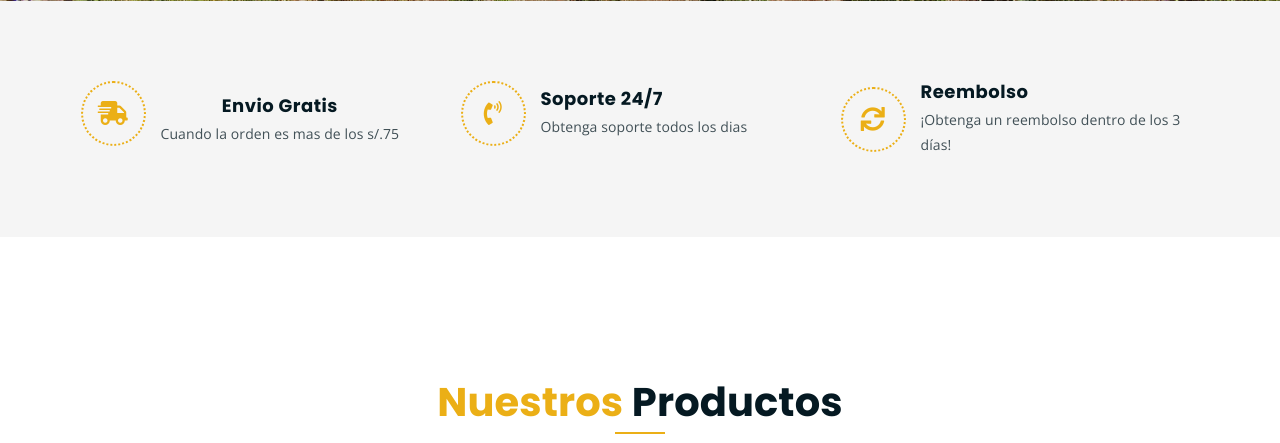
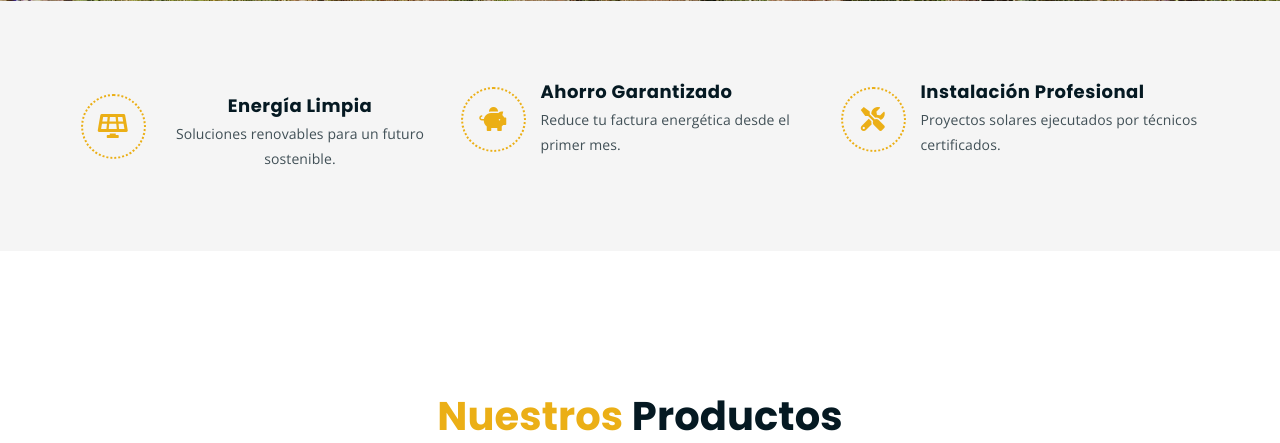
Before and after one commit to jhonccastilloa/Novatec-Energy, a PHP site: page / in a window 1280 px wide. Shown: the part 799-1242 px from the top of the page. Run offline with PHP 8.4, Linux system fonts and the light colour scheme; data comes from the database, SQL or seed files in the repository; some libraries are stand-ins or nearby versions.

Commit message:
feat(index): update service icons and descriptions for renewable energy focus

```diff
--- a/404.html
+++ b/404.html
@@ -160,7 +160,7 @@
 			</div>
 		</div>
 		<!-- end error section -->
-		<!-- logo carousel -->
+		<!-- logo carousel
 		<div class="logo-carousel-section">
 			<div class="container">
 				<div class="row">
@@ -186,7 +186,7 @@
 				</div>
 			</div>
 		</div>
-		<!-- end logo carousel -->
+		end logo carousel -->
 
 		<!-- footer -->
 	<div class="footer-area">
--- a/footer.php
+++ b/footer.php
@@ -1,4 +1,4 @@
-	<!-- logo carousel -->
+	<!-- logo carousel
 	<div class="logo-carousel-section">
 		<div class="container">
 			<div class="row">
@@ -24,7 +24,7 @@
 			</div>
 		</div>
 	</div>
-	<!-- end logo carousel -->
+	end logo carousel -->
 	<!-- footer -->
 	<div class="footer-area">
 		<div class="container">
--- a/index.php
+++ b/index.php
@@ -105,33 +105,33 @@ include_once("head.php");
 			<div class="col-lg-4 col-md-6 mb-4 mb-lg-0">
 				<div class="list-box d-flex align-items-center">
 					<div class="list-icon">
-						<i class="fas fa-shipping-fast"></i>
+						<i class="fas fa-solar-panel"></i>
 					</div>
 					<div class="content text-center pt-3">
-						<h3>Envio Gratis</h3>
-						<p>Cuando la orden es mas de los s/.75</p>
+						<h3>Energía Limpia</h3>
+						<p>Soluciones renovables para un futuro sostenible.</p>
 					</div>
 				</div>
 			</div>
 			<div class="col-lg-4 col-md-6 mb-4 mb-lg-0">
 				<div class="list-box d-flex align-items-center">
 					<div class="list-icon">
-						<i class="fas fa-phone-volume"></i>
+						<i class="fas fa-piggy-bank"></i>
 					</div>
 					<div class="content">
-						<h3>Soporte 24/7 </h3>
-						<p>Obtenga soporte todos los dias</p>
+						<h3>Ahorro Garantizado</h3>
+						<p>Reduce tu factura energética desde el primer mes.</p>
 					</div>
 				</div>
 			</div>
 			<div class="col-lg-4 col-md-6">
 				<div class="list-box d-flex justify-content-start align-items-center">
 					<div class="list-icon">
-						<i class="fas fa-sync"></i>
+						<i class="fas fa-tools"></i>
 					</div>
 					<div class="content">
-						<h3>Reembolso</h3>
-						<p>¡Obtenga un reembolso dentro de los 3 días!</p>
+						<h3>Instalación Profesional</h3>
+						<p>Proyectos solares ejecutados por técnicos certificados.</p>
 					</div>
 				</div>
 			</div>
```
